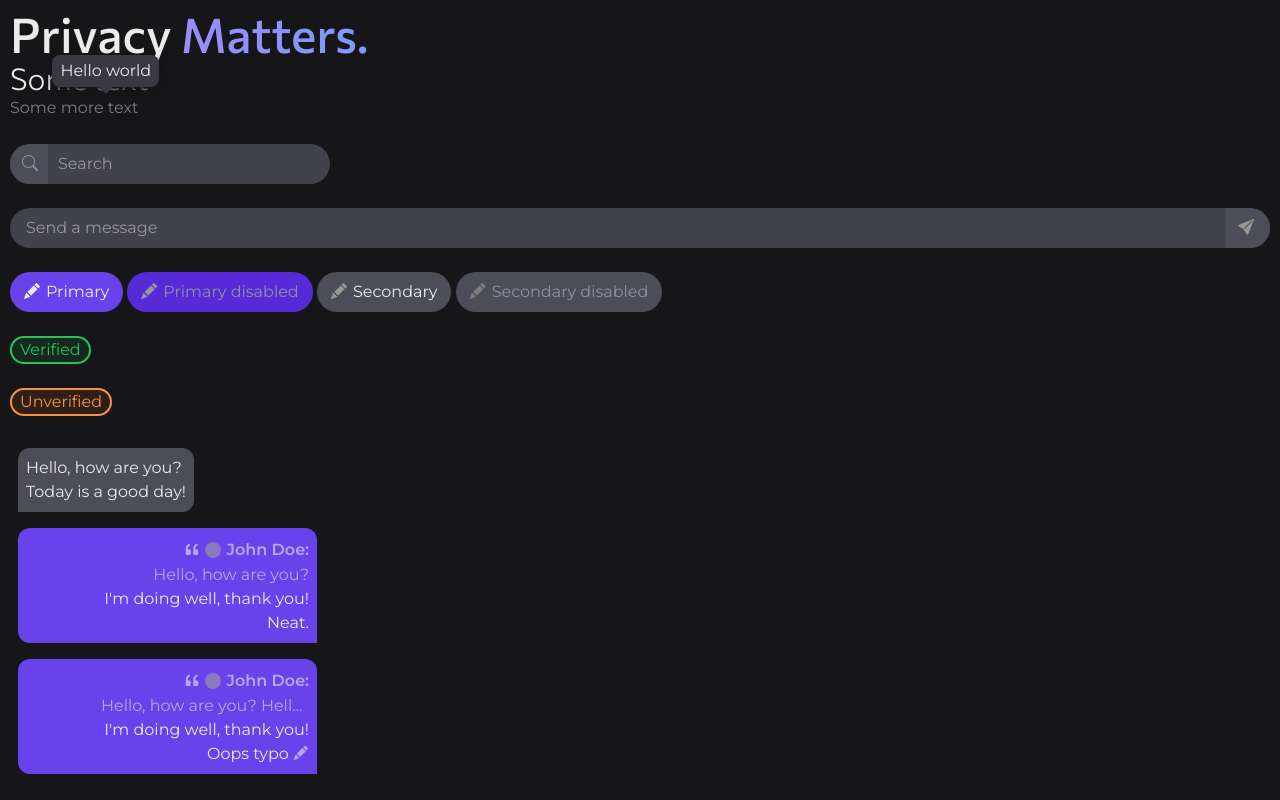
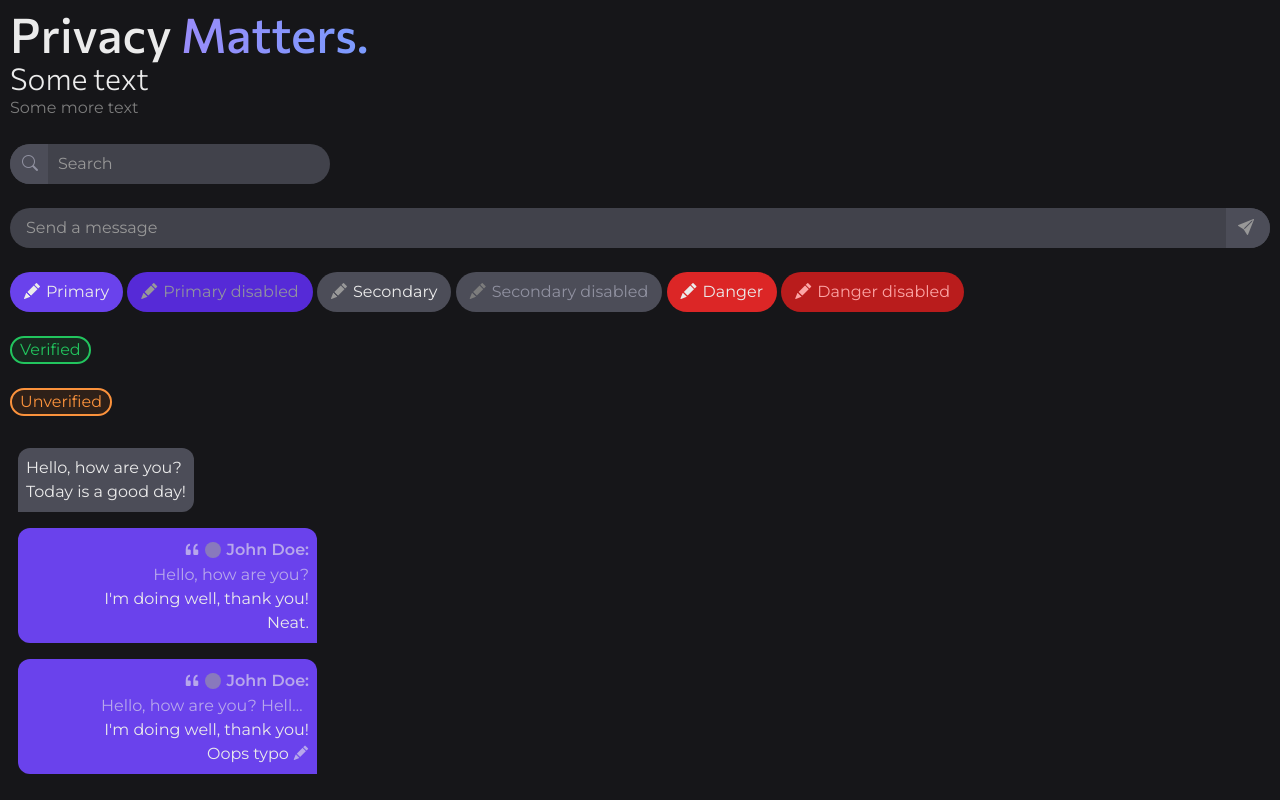
Before and after one commit to MorganDilling/whispr-tailwind-testing, a SvelteKit app: page /components in a window 1280 px wide. Built offline with nearby package versions, Linux system fonts and the light colour scheme; grey boxes are pictures that could not be loaded.

Commit message:
feat: Add danger button

```diff
--- a/src/routes/components/+page.svelte
+++ b/src/routes/components/+page.svelte
@@ -30,8 +30,8 @@
 	};
 
 	// tooltips
-	let tooltip = 'Hello world';
-	let position = { x: 100, y: 100 };
+	let tooltip = '';
+	let position = { x: 0, y: 0 };
 
 	const showTooltip = (e: any) => {
 		tooltip = e.detail.text;
@@ -118,6 +118,17 @@
 	disabled
 	class="transition-colors text-text-100 p-2 bg-background-700 rounded-full pl-3.5 pr-3.5 disabled:bg-background-700 disabled:text-background-400 disabled:cursor-not-allowed"
 	><span><i class="bi bi-pencil-fill text-text-500 mr-1.5"></i></span>Secondary disabled</button
+>
+
+<button
+	class="transition-colors text-text-100 p-2 bg-red-600 rounded-full pl-3.5 pr-3.5 hover:bg-red-500"
+	><span><i class="bi bi-pencil-fill text-text-100 mr-1.5"></i></span>Danger</button
+>
+
+<button
+	disabled
+	class="transition-colors text-text-100 p-2 bg-red-700 rounded-full pl-3.5 pr-3.5 disabled:bg-red-700 disabled:text-red-300 disabled:cursor-not-allowed"
+	><span><i class="bi bi-pencil-fill text-red-300 mr-1.5"></i></span>Danger disabled</button
 >
 
 <br />
```
